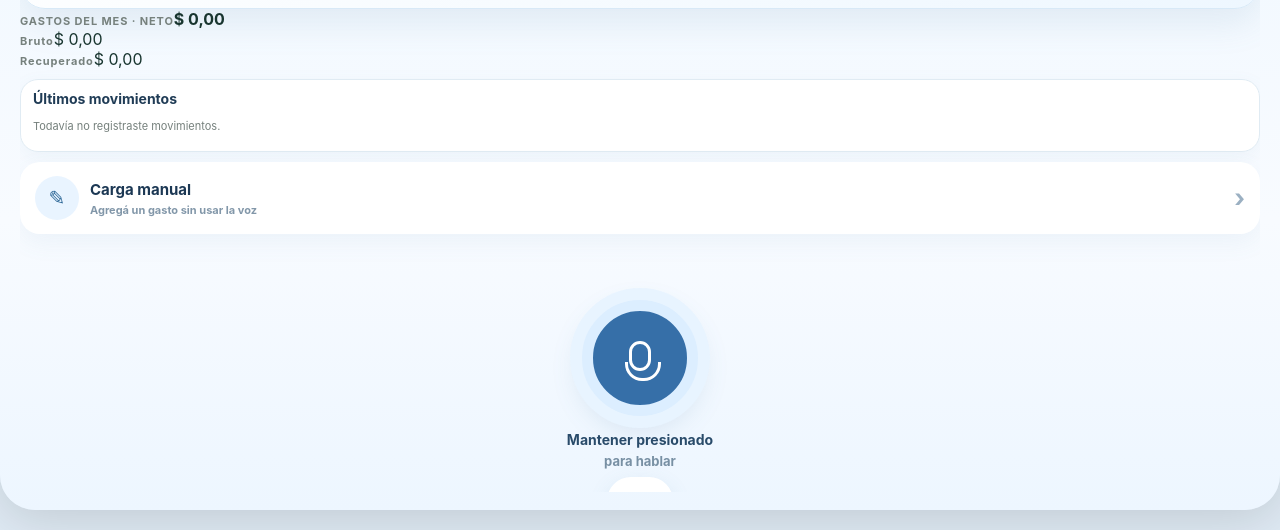
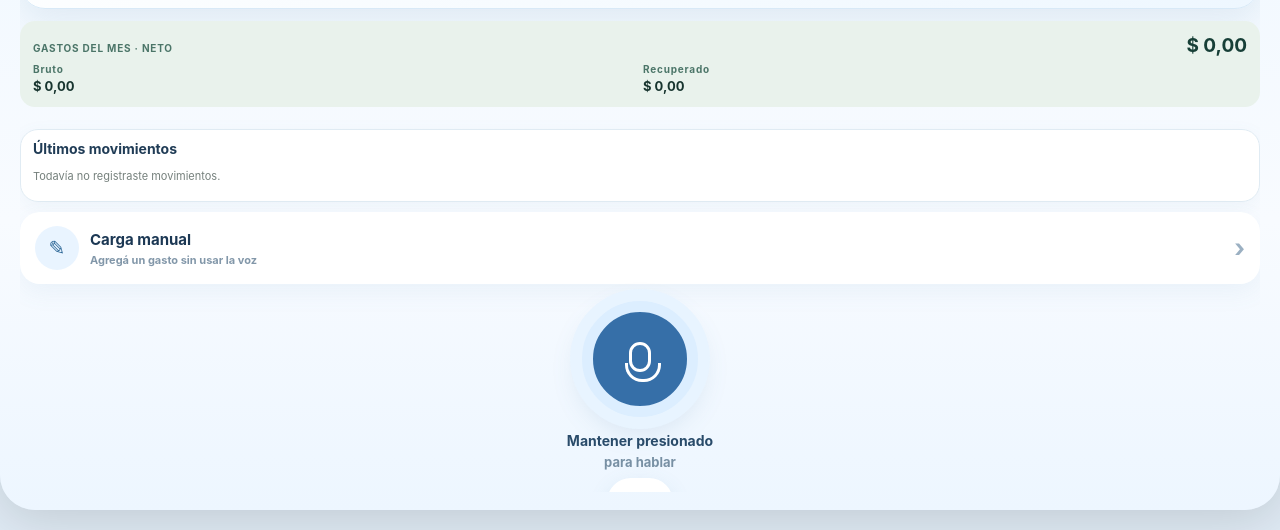
Before and after one commit to molaromauro-coder/mis-gastos, a website: page index.html in a window 1280 px wide. Shown: the part 270-800 px from the top of the page. Drawn offline with Linux system fonts and the light colour scheme; no server answers.

Commit message:
Diseñar resumen neto mensual

```diff
--- a/styles.css
+++ b/styles.css
@@ -388,3 +388,10 @@ img,svg,canvas,video{
 .resale-import-warnings:empty{display:none}
 .resale-import-actions{display:flex;gap:10px}
 .resale-import-actions button{flex:1}
+
+.home-month-net{display:grid;grid-template-columns:1fr 1fr;gap:6px;margin:12px 0;padding:13px;border-radius:15px;background:#e9f2ec}
+.home-month-net>div:first-child{grid-column:1/-1;display:flex;justify-content:space-between;align-items:baseline}
+.home-month-net small{font-size:10px;color:#4b7568;font-weight:700}
+.home-month-net strong{font-size:19px;color:#173f37}
+.home-month-net span{font-size:13px;font-weight:700}
+.home-month-net>div:not(:first-child){display:grid;gap:3px}
```
